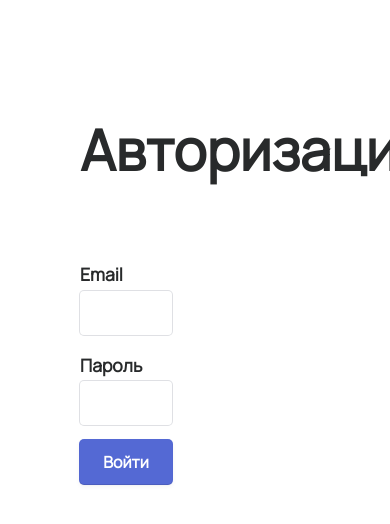
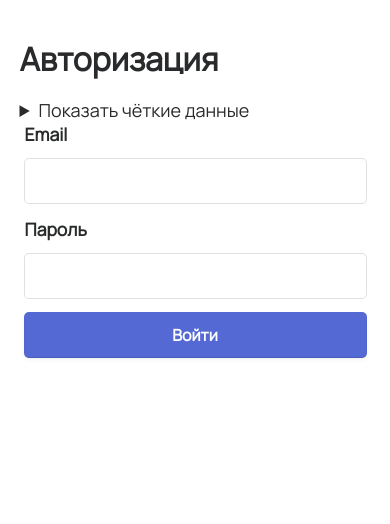
Before and after one commit to MFortal/test-isart, a Next.js app: page /auth in a window 390 px wide. Shown: the top 524 px of the page. Built offline with nearby package versions, Linux system fonts and the light colour scheme.

Commit message:
Добавление адаптива

```diff
--- a/components/MainLayout.js
+++ b/components/MainLayout.js
@@ -1,6 +1,6 @@
 import Head from "next/head";
 
-export function MainLayout({ children, title = "Next App" }) {
+export function MainLayout({ children, title = "Инетренет магазин" }) {
   return (
     <>
       <Head>
--- a/pages/_app.js
+++ b/pages/_app.js
@@ -1,10 +1,9 @@
-import "styles/normalize.css";
 import "styles/main.scss";
 import { Context } from "./context.js";
 import { useState } from "react";
 
 export default function App({ Component, pageProps }) {
-  const [token, setToken] = useState("6467");
+  const [token, setToken] = useState();
 
   const getToken = () => {
     return token;
--- a/pages/auth/index.js
+++ b/pages/auth/index.js
@@ -1,34 +1,69 @@
-import { useContext } from "react";
+import { useContext, useState } from "react";
 import { Formik } from "formik";
 import axios from "axios";
 import { Context } from "../context";
+import { useRouter } from "next/router";
 import { MainLayout } from "@/components/MainLayout";
 import Input from "@/components/Input";
 import Button from "@/components/Button";
 
 export default function Auth() {
+  const [load, setLoad] = useState(false);
+  const [status, setStatus] = useState();
   const { addToken, getToken } = useContext(Context);
+  const router = useRouter();
 
   async function handleClick(values) {
     axios({
       url: "https://fakestoreapi.com/auth/login",
       method: "POST",
       data: {
-        username: "mor_2314",
-        password: "83r5^_",
+        username: values.email,
+        password: values.password,
       },
-    }).then((res) => {
-      addToken(res.data.token);
-    });
+    })
+      .then((res) => {
+        addToken(res.data.token);
+        setStatus({ success: true, description: "Вход успешно осуществлен" });
+        router.push("/");
+      })
+      .catch((err) => {
+        alert(err);
+        setStatus({
+          success: false,
+          description: "Вход не осуществлен. Попробуйте снова",
+        });
+      })
+      .finally(() => setLoad(false));
   }
+
+  const validate = (values) => {
+    const errors = {};
+    if (values.password?.length < 5) {
+      errors.password = "Пароль должен быть больше 5 символов";
+    }
+    return errors;
+  };
+
   return (
     <>
       <MainLayout title={"Авторизация"}>
         <h1>Авторизация</h1>
+        <details>
+          <summary>Показать чёткие данные</summary>
+          <div className="details__div">
+            <span>Логин: mor_2314</span>
+            <span>Пароль: 83r5^_</span>
+          </div>
+        </details>
+        {load && <p>Ждем ответа от сервера...</p>}
+        {status && <div className="status">{status.description}</div>}
         <section className="create-section">
           <Formik
             initialValues={{ email: "", password: "" }}
+            validate={validate}
             onSubmit={(values) => {
+              setLoad(true);
               handleClick(values);
             }}>
             {(props) => (
@@ -52,6 +87,9 @@ export default function Auth() {
                   onChange={props.handleChange}
                   onBlur={props.handleBlur}
                 />
+                {props.errors.password && (
+                  <div className="feedback">{props.errors.password}</div>
+                )}
                 <Button buttonText={"Войти"} />
               </form>
             )}
--- a/styles/form.scss
+++ b/styles/form.scss
@@ -1,33 +1,16 @@
-.formbg {
-    &-inner {
-        margin: 0px auto;
-        width: 100%;
-        max-width: 448px;
-        background: white;
-        border-radius: 4px;
-        box-shadow: rgba(60, 66, 87, 0.12) 0px 7px 14px 0px, rgba(0, 0, 0, 0.12) 0px 3px 6px 0px;
-        padding: 48px;
-    }
-}
-.field__label {
+.field {
+    display: flex;
+    flex-direction: column;
+    gap: 8px;
+
+    &__label {
         font-size: 1.1rem;
         font-weight: 600;
-    display: flex;
-    flex-direction: column;
-    gap: 20px;
+        margin-bottom: 5px;
     }
 
-.form {
-    padding: 40px;
-    max-width: 40%;
-    display: flex;
-    flex-direction: column;
-    gap: 15px;
-    margin-left: -40px;
-}
-
-.field__input,
-.field__button {
+    &__input,
+    &__button {
         font-size: 16px;
         line-height: 28px;
         padding: 8px 16px;
@@ -43,11 +26,11 @@
             rgba(0, 0, 0, 0) 0px 0px 0px 0px;
     }
 
-.field__button {
+    &__button {
         background-color: rgb(84, 105, 212);
-    box-shadow: rgba(0, 0, 0, 0) 0px 0px 0px 0px, rgba(0, 0, 0, 0) 0px 0px 0px 0px, rgba(0, 0, 0, 0.12) 0px 1px 1px 0px,
-        rgb(84, 105, 212) 0px 0px 0px 1px, rgba(0, 0, 0, 0) 0px 0px 0px 0px, rgba(0, 0, 0, 0) 0px 0px 0px 0px,
-        rgba(60, 66, 87, 0.08) 0px 2px 5px 0px;
+        box-shadow: rgba(0, 0, 0, 0) 0px 0px 0px 0px, rgba(0, 0, 0, 0) 0px 0px 0px 0px,
+            rgba(0, 0, 0, 0.12) 0px 1px 1px 0px, rgb(84, 105, 212) 0px 0px 0px 1px, rgba(0, 0, 0, 0) 0px 0px 0px 0px,
+            rgba(0, 0, 0, 0) 0px 0px 0px 0px, rgba(60, 66, 87, 0.08) 0px 2px 5px 0px;
         color: #fff;
         font-weight: 600;
         cursor: pointer;
@@ -56,6 +39,17 @@
             color: inherit;
             background-color: inherit;
         }
+    }
+}
+
+.form {
+    //padding: 40px;
+    max-width: 550px;
+    width: 100%;
+    display: flex;
+    flex-direction: column;
+    gap: 15px;
+    //margin-left: -40px;
 }
 
 .btns {
@@ -69,28 +63,6 @@
 
 .delete {
     margin-bottom: 30px;
-}
-
-.details-view {
-    flex-direction: column;
-
-    &__title {
-        text-align: center;
-    }
-
-    &__block {
-        flex-direction: row;
-        max-width: 100%;
-        justify-content: space-evenly;
-
-        &_info {
-            max-width: 40%;
-            display: flex;
-            flex-direction: column;
-            gap: 5px;
-            align-items: flex-start;
-        }
-    }
 }
 
 .status {
@@ -115,4 +87,26 @@
         font-size: 1.2rem;
         margin-left: 25px;
     }
+
+    &-view {
+        flex-direction: column;
+
+        &__title {
+            text-align: center;
         }
+
+        &__block {
+            flex-direction: row;
+            max-width: 100%;
+            justify-content: space-evenly;
+
+            &_info {
+                max-width: 40%;
+                display: flex;
+                flex-direction: column;
+                gap: 5px;
+                align-items: flex-start;
+            }
+        }
+    }
+}
--- a/styles/main.scss
+++ b/styles/main.scss
@@ -1,3 +1,4 @@
 @import "normalize.css";
 @import "style.scss";
 @import "form.scss";
+@import "media.scss";
--- /dev/null
+++ b/styles/media.scss
@@ -0,0 +1,52 @@
+@media (max-width: 1024px) {
+    .item {
+        width: 35%;
+    }
+}
+
+@media (max-width: 768px) {
+    body {
+        font-size: 20px;
+    }
+
+    .item {
+        &__img {
+            width: 120px;
+            height: 160px;
+        }
+
+        &__info_rating {
+            flex-direction: column;
+        }
+    }
+
+    .icons__item {
+        width: 25px;
+        height: 25px;
+    }
+}
+
+@media (max-width: 550px) {
+    body {
+        font-size: 18px;
+    }
+
+    .header {
+        flex-direction: column;
+        gap: 5px;
+    }
+
+    .item {
+        width: 65%;
+    }
+
+    .create-section {
+        padding: 0 5px;
+    }
+}
+
+@media (max-width: 360px) {
+    body {
+        font-size: 16px;
+    }
+}
--- a/styles/style.scss
+++ b/styles/style.scss
@@ -8,7 +8,7 @@ body {
 
 h1 {
     font-weight: 800;
-    font-size: 56px;
+    font-size: 2rem;
     line-height: 115%;
 }
 
@@ -28,7 +28,7 @@ button:active {
 }
 
 .main {
-    padding: 80px;
+    padding: 5%;
     overflow: hidden;
 }
 
@@ -92,6 +92,16 @@ button:active {
     }
 }
 
+.icons {
+    display: flex;
+    justify-content: space-between;
+    width: 100%;
+
+    &__item:hover path {
+        fill: blue;
+    }
+}
+
 .view {
     display: flex;
     justify-content: space-around;
@@ -109,3 +119,11 @@ button:active {
         max-width: 50%;
     }
 }
+.header {
+    display: flex;
+    justify-content: space-between;
+
+    &__item {
+        font-size: 1.4rem;
+    }
+}
```
Also changed, not shown: pages/index.js (+40 -7 lines). Lines whose indentation alone changed are shown as unchanged.
